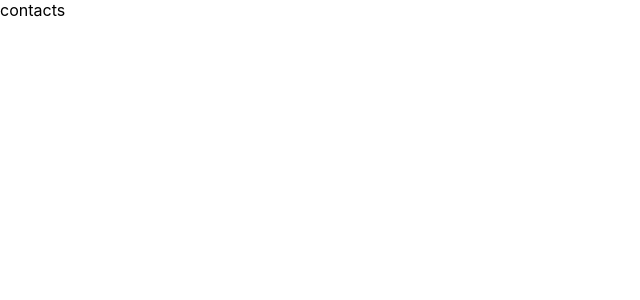
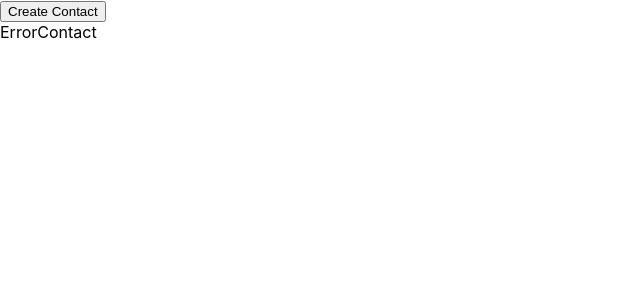
Before and after one commit to coderunner4sonam/Contact-Management-App, a React (Create React App) app: page / in a window 1280 px wide. Shown: the top 300 px of the page, without its empty margins (0-640 px from the left). Built offline with nearby package versions, Linux system fonts and the light colour scheme.

Commit message:
worked on contact page

```diff
--- a/src/App.tsx
+++ b/src/App.tsx
@@ -1,18 +1,47 @@
-import React from "react";
+// import React from "react";
+// import { BrowserRouter, Routes, Route } from "react-router-dom";
+// import Header from "./components/Header";
+// import contactsStore from "./pages/contactsStore";
+// import ChartsMaps from "./pages/ChartsMaps";
+// import { useDispatch, useSelector } from "react-redux";
+// // import {state} from "./redux/actionReducer"
+// function App() {
+//   const store = useSelector((state) => state);
+
+//   return (
+//     <BrowserRouter>
+//       <div className="App">
+//         <Header />
+//         <div style={{display:"flex",flexDirection:"row"}}>
+//           <div>{/* <Sidebar/> */}</div>
+//           <div>
+//             <Routes>
+//               <Route path="/" element={<contactsStore />} />
+//               <Route path="/chartsmaps" element={<ChartsMaps />} />
+//             </Routes>
+//           </div>
+//         </div>
+//       </div>
+//     </BrowserRouter>
+//   );
+// }
+
+// export default App;
+// ______________________________________
+import React, { useState } from "react";
 import { BrowserRouter, Routes, Route } from "react-router-dom";
 import Header from "./components/Header";
 import Contacts from "./pages/Contacts";
 import ChartsMaps from "./pages/ChartsMaps";
-import { useSelector } from "react-redux";
 
-function App() {
-  const store = useSelector((state) => state);
+
+function App(): JSX.Element {
 
   return (
     <BrowserRouter>
       <div className="App">
         <Header />
-        <div style={{display:"flex",flexDirection:"row"}}>
+        <div style={{ display: "flex", flexDirection: "row" }}>
           <div>{/* <Sidebar/> */}</div>
           <div>
             <Routes>
--- /dev/null
+++ b/src/components/ContactBox.tsx
@@ -0,0 +1,15 @@
+import React from 'react';
+import { contactData } from "../redux/actionReducer";
+
+const ContactBox: React.FC<contactData> = ( {contactRecord} ) => {
+
+    return (
+      <div>
+        <p>Name: {contactRecord.firstName}</p>
+        <p>Email: {contactRecord.lastName}</p>
+        <p>Phone: {contactRecord.status}</p>
+      </div>
+    );
+  }
+
+  export default ContactBox;
--- /dev/null
+++ b/src/components/ErrorContact.tsx
@@ -0,0 +1,11 @@
+import React from 'react'
+
+const ErrorContact:React.FC = () => {
+  return (
+    <div>
+      ErrorContact
+    </div>
+  )
+}
+
+export default ErrorContact
--- a/src/pages/Contacts.tsx
+++ b/src/pages/Contacts.tsx
@@ -1,11 +1,32 @@
-import React from 'react'
+import React, { useState } from "react";
+import {
+  DELETE_CONTACT,
+  EDIT_CONTACT,
+  CREATE_CONTACT,
+} from "../redux/actionType";
+import { contactData } from "../redux/actionReducer";
+import { RootState } from "../redux/store"; // Assuming you have defined RootState type in "./redux/store"
+import { useDispatch, useSelector } from "react-redux";
+import ErrorContact from "../components/ErrorContact";
+import ContactBox from "../components/ContactBox";
 
-const Contacts:React.FC = () => {
+const Contacts: React.FC = () => {
+  const contactsStore = useSelector((state: RootState) => state);
+  const dispatch = useDispatch();
+
   return (
     <div>
-      contacts
+      <button>Create Contact</button>
+      { contactsStore.contactRecords.length===0
+      ?
+      <ErrorContact/>
+      :
+      contactsStore.contactRecords.map((element:contactData, index:number)=>(
+        <ContactBox contactRecord={element}/>
+      ))
+      }
     </div>
   )
-}
+};
 
-export default Contacts
+export default Contacts;
```
Also changed, not shown: src/redux/store.tsx (+7 -1 lines).
